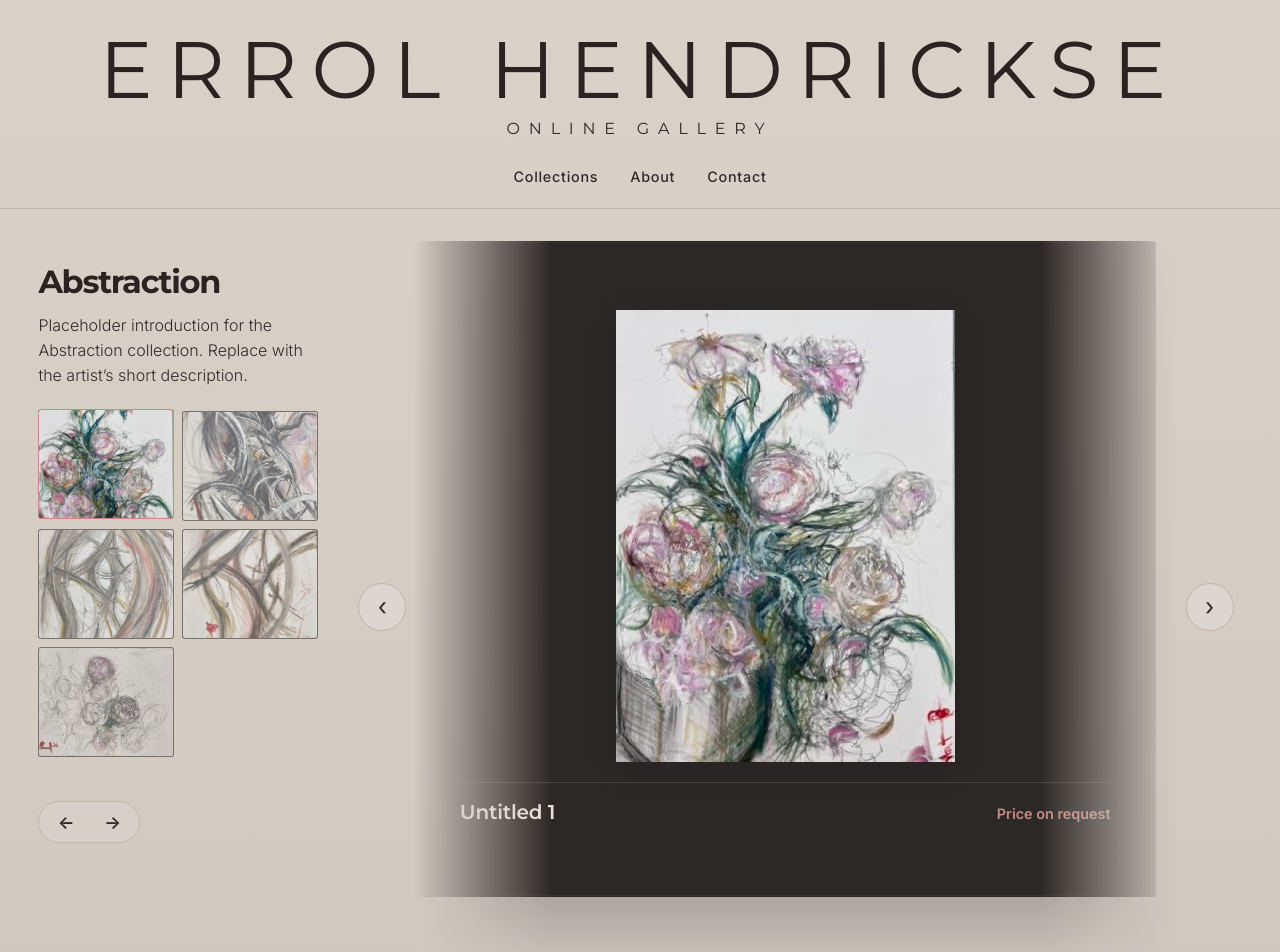
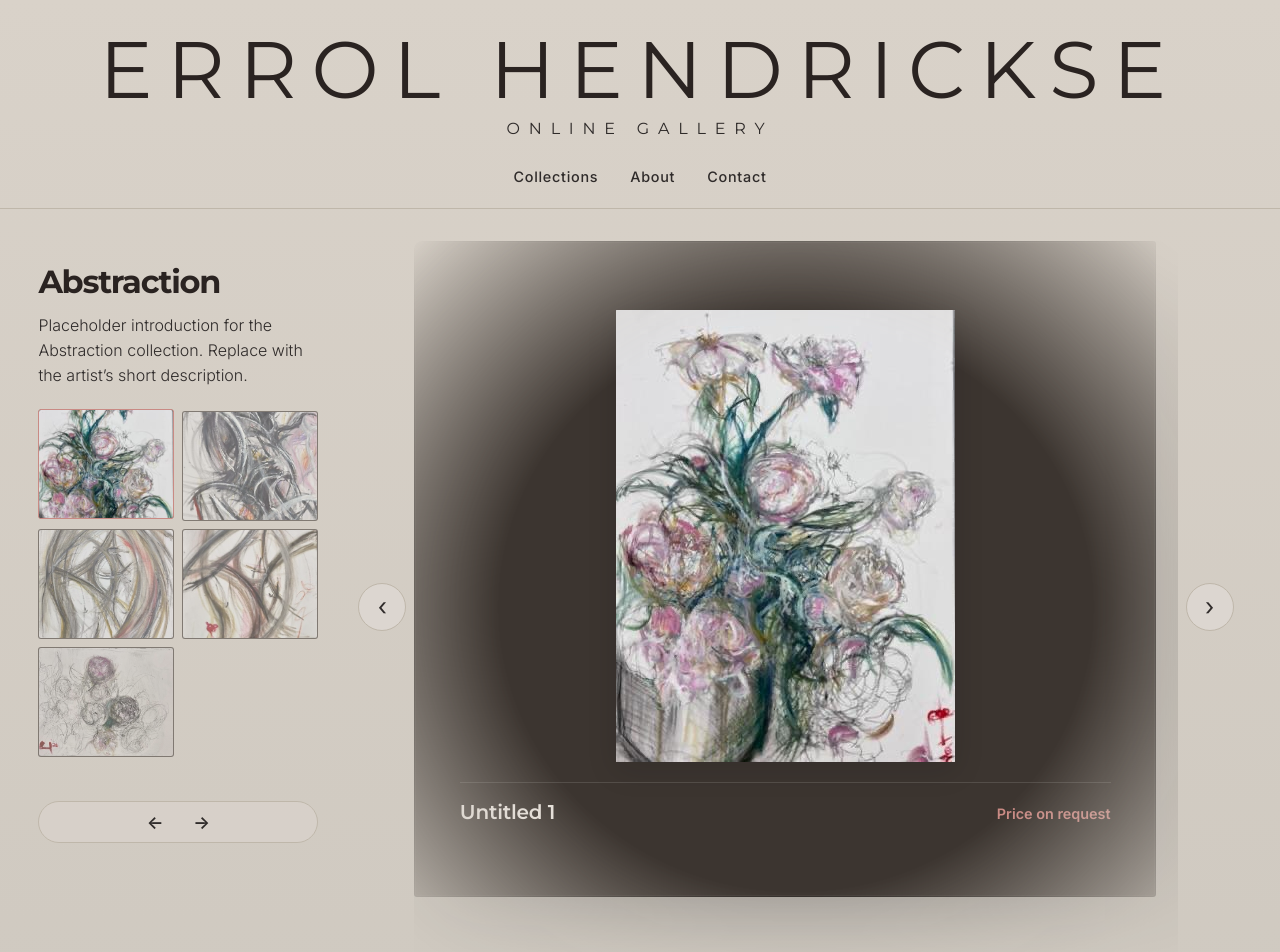
Before and after one commit to e404-tagnet/errolhendricke.com, a plain HTML site: page gallery.html in a window 1280 px wide. Shown: the top 952 px of the page. Drawn offline with Linux system fonts and the light colour scheme.

Commit message:
Center collection arrows, lighten frame, radial circular carousel fade

```diff
--- a/assets/style.css
+++ b/assets/style.css
@@ -35,7 +35,7 @@
   --frame: var(--soft-taupe-grey);
   --shadow: rgba(35, 29, 26, 0.12);
 
-  --frame-dark: #2C2826;
+  --frame-dark: #3C3530;
   --frame-light: #E8E2DC;
   --frame-border: rgba(44, 40, 38, 0.22);
 
@@ -137,6 +137,11 @@ button { font-family: inherit; cursor: pointer; }
   margin-bottom: 1.75rem;
 }
 
+.collection-meta .collection-controls {
+  justify-content: center;
+  width: 100%;
+}
+
 .collection-name {
   font-family: var(--font-display);
   font-size: clamp(1.4rem, 3vw, 2rem);
@@ -156,6 +161,7 @@ button { font-family: inherit; cursor: pointer; }
 .collection-controls {
   display: inline-flex;
   align-items: center;
+  justify-content: center;
   gap: 0.75rem;
   background: rgba(220, 214, 208, 0.55);
   padding: 0.35rem 0.6rem;
@@ -163,23 +169,26 @@ button { font-family: inherit; cursor: pointer; }
   border: 1px solid var(--frame);
 }
 
-.counter { display: none; }
-
-.control-btn {
+.collection-controls .control-btn {
+  font-size: 1.1rem;
+  padding: 0.25rem 0.55rem;
+  min-width: 2rem;
+  text-align: center;
   background: transparent;
   border: none;
   color: var(--text-muted);
   font-weight: 600;
-  font-size: 1.1rem;
-  padding: 0.25rem 0.55rem;
   border-radius: 6px;
   transition: color 0.2s ease, background 0.2s ease;
+  cursor: pointer;
 }
 
-.control-btn:hover {
+.collection-controls .control-btn:hover {
   color: var(--accent-strong);
   background: rgba(143, 46, 43, 0.08);
 }
+
+.counter { display: none; }
 
 /* Carousel */
 .gallery-stage {
@@ -196,18 +205,14 @@ button { font-family: inherit; cursor: pointer; }
   overflow: hidden;
   position: relative;
   border-radius: 8px;
-  mask-image: linear-gradient(
-    to right,
-    transparent 0%,
-    black 18%,
-    black 82%,
+  mask-image: radial-gradient(
+    ellipse at center,
+    black 55%,
     transparent 100%
   );
-  -webkit-mask-image: linear-gradient(
-    to right,
-    transparent 0%,
-    black 18%,
-    black 82%,
+  -webkit-mask-image: radial-gradient(
+    ellipse at center,
+    black 55%,
     transparent 100%
   );
 }
@@ -620,8 +625,8 @@ button { font-family: inherit; cursor: pointer; }
   .carousel-slide { flex: 0 0 84vw; }
   .artwork-frame img { max-height: 60vh; }
   .carousel-viewport {
-    mask-image: linear-gradient(to right, transparent 0%, black 8%, black 92%, transparent 100%);
-    -webkit-mask-image: linear-gradient(to right, transparent 0%, black 8%, black 92%, transparent 100%);
+    mask-image: radial-gradient(ellipse at center, black 55%, transparent 100%);
+    -webkit-mask-image: radial-gradient(ellipse at center, black 55%, transparent 100%);
   }
   .about-section { grid-template-columns: 1fr; }
   .about-image { display: none; }
@@ -638,3 +643,4 @@ a:focus-visible, button:focus-visible, .dot:focus-visible {
   outline: 2px solid var(--accent-strong);
   outline-offset: 2px;
 }
+renamed '/tmp/hermes-snap-b63a2871d80e.sh.tmp.60774' -> '/tmp/hermes-snap-b63a2871d80e.sh'
```
